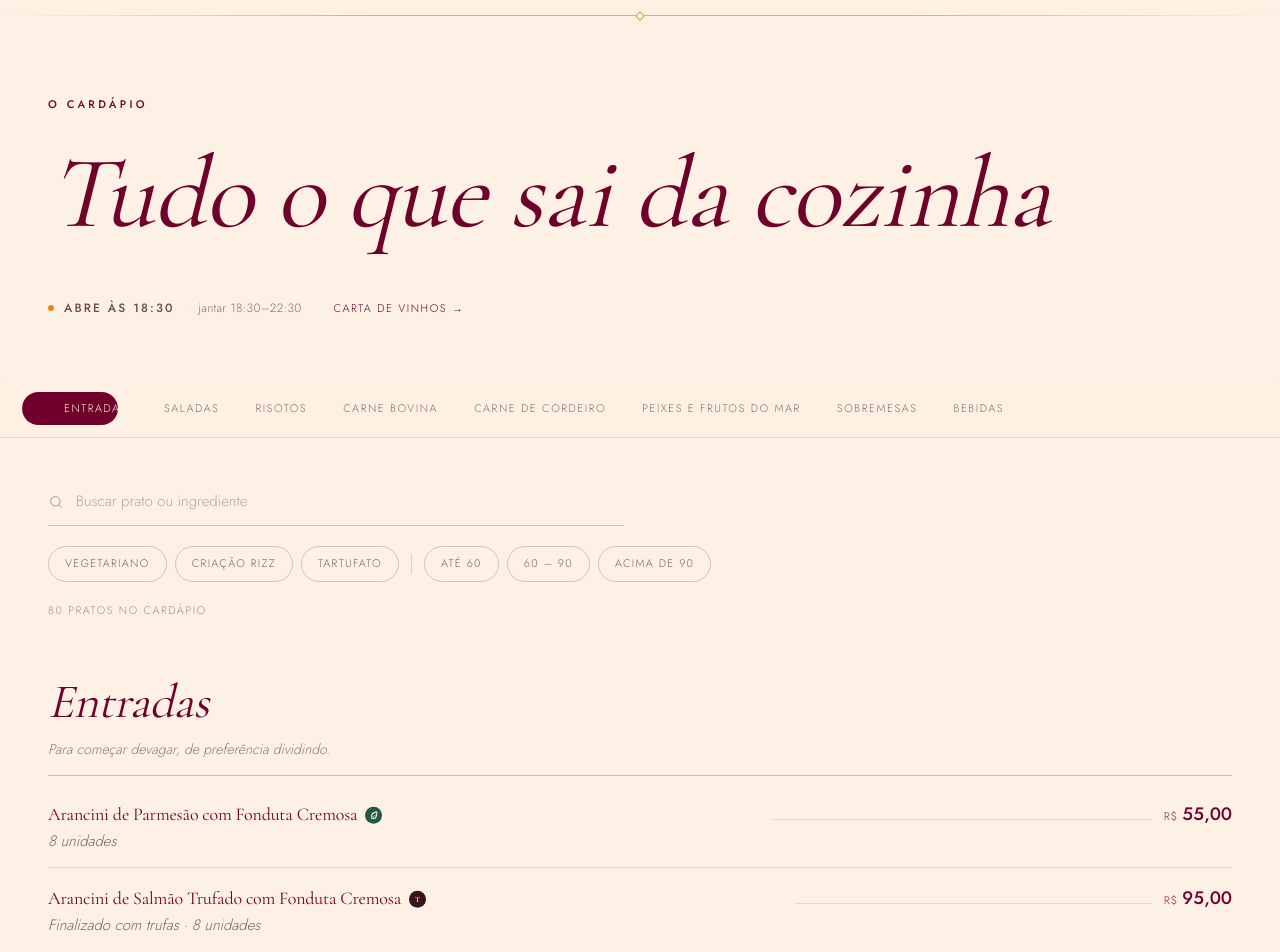
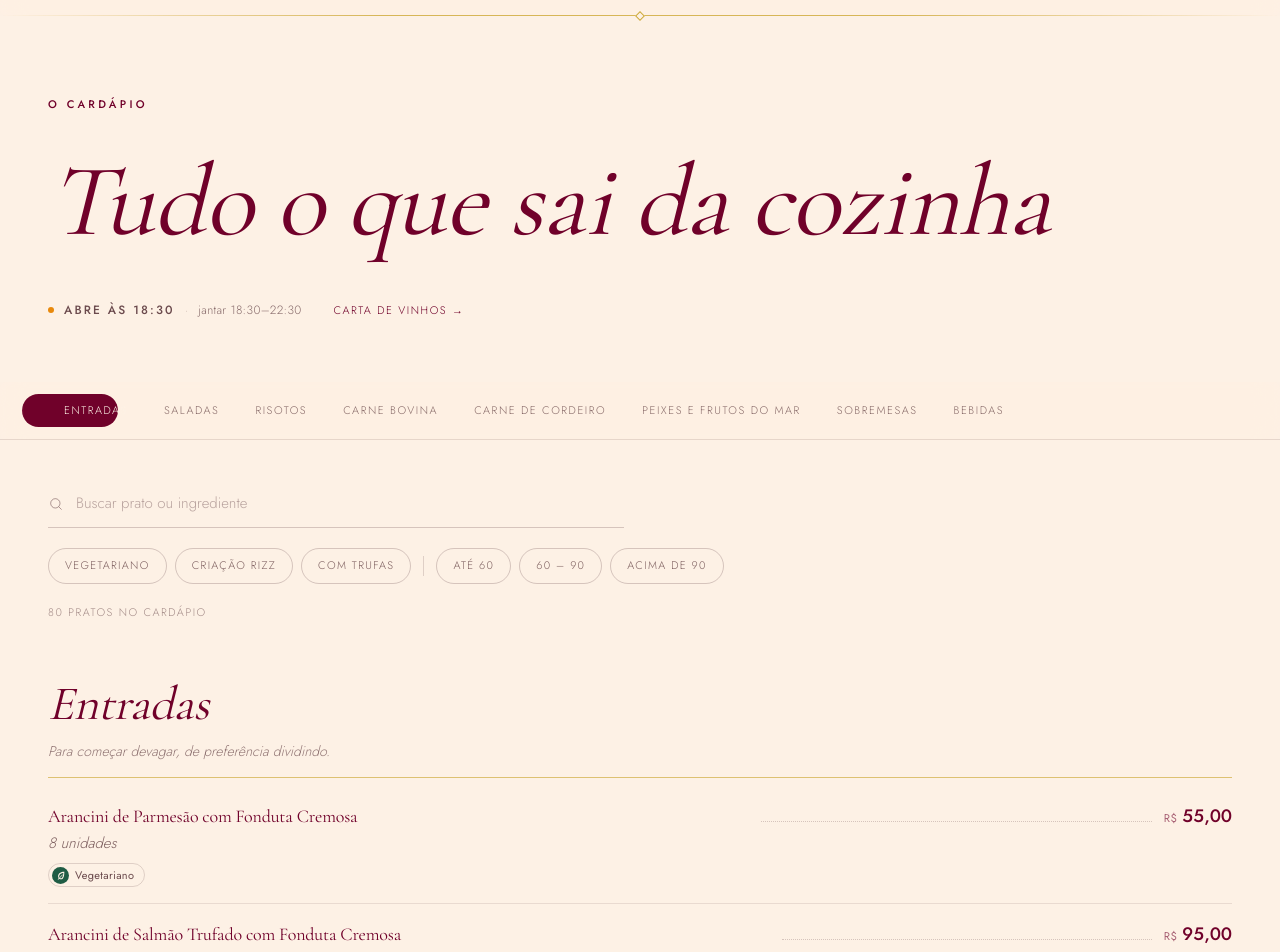
Before and after one commit to oceontech/rizz, a Next.js app: page /cardapio in a window 1280 px wide. Shown: the part 80-1032 px from the top of the page. Built offline with nearby package versions, Linux system fonts and the light colour scheme.

Commit message:
feat: implement menu page, home sections, data structures, and UI components

```diff
--- a/app/cardapio/page.tsx
+++ b/app/cardapio/page.tsx
@@ -42,10 +42,10 @@ function BlocoExecutivo() {
         </RevealScrub>
 
         <div className="mt-7 flex flex-wrap items-end gap-x-12 gap-y-4">
-          <p className="font-display text-[3rem] leading-none text-vinho md:text-[4rem]">
-            <span className="align-super text-base text-tinta/45">R$</span>{" "}
-            {preco(executivo.precoCompleto)}
-          </p>
+          <Preco
+            valor={executivo.precoCompleto}
+            className="text-[3rem] leading-none text-vinho md:text-[4rem]"
+          />
 
           <p className="max-w-sm text-sm italic text-tinta/70">
             {executivo.chamada}. Avulsos a partir de{" "}
--- a/app/globals.css
+++ b/app/globals.css
@@ -31,7 +31,9 @@
   /* Escala fluida — um só passo entre mobile e desktop */
   --text-hero: clamp(3.25rem, 13vw, 11rem);
   --text-display: clamp(2.75rem, 8vw, 6.5rem);
+  --text-display--line-height: 1.02;
   --text-titulo: clamp(2.25rem, 5.5vw, 4rem);
+  --text-titulo--line-height: 1.08;
   --text-subtitulo: clamp(1.5rem, 2.8vw, 2.25rem);
 
   /* Movimento */
@@ -114,12 +116,30 @@
      overflow hidden. Esta folga impede que o itálico encoste na borda:
      o invólucro da máscara cresce junto com o padding da linha. */
   .linha-split {
-    /* SEM margem negativa: ela encolhia o invólucro da máscara de volta, e o
-       padding acabava empurrando o texto para fora da área visível — foi o
-       que cortou os títulos na lateral. Só o padding faz o invólucro crescer.
-       A folga é à direita porque o itálico se inclina para esse lado. */
+    /* SEM margem negativa na linha: ela encolhia o invólucro da máscara de
+       volta, e o padding acabava empurrando o texto para fora da área
+       visível — foi o que cortou os títulos na lateral. Só o padding faz o
+       invólucro crescer. A folga lateral é à direita porque o itálico se
+       inclina para esse lado; em cima e embaixo ela guarda acentos e
+       descendentes. */
     padding-inline-end: 0.14em;
-    padding-block-end: 0.14em;
+    padding-block: 0.16em;
+  }
+
+  /* A folga de cima e de baixo não pode virar entrelinha: as máscaras
+     vizinhas se sobrepõem exatamente nessa folga (o negativo vai no
+     INVÓLUCRO, não na linha). Sem isso a linha de um título de 104px
+     ocupava 137px e "Mais de / 20 opções" ficava solto demais. */
+  .linha-split-mask + .linha-split-mask {
+    margin-block-start: -0.32em;
+  }
+
+  .linha-split-mask:first-child {
+    margin-block-start: -0.16em;
+  }
+
+  .linha-split-mask:last-child {
+    margin-block-end: -0.16em;
   }
 
   /* Os títulos de seção são em itálico — é o que dá o tom editorial da
--- a/components/home/Destaques.tsx
+++ b/components/home/Destaques.tsx
@@ -149,17 +149,21 @@ export default function Destaques() {
 
                 <div className="mt-4 flex items-start justify-between gap-4">
                   <div className="min-w-0">
-                    <h3 className="flex flex-wrap items-center gap-x-2 gap-y-1 font-display text-lg leading-snug text-creme transition-colors duration-300 group-hover:text-ambar">
+                    <h3 className="font-display text-lg leading-snug text-creme transition-colors duration-300 group-hover:text-ambar">
                       {item.nome}
-                      <ListaSelos badges={item.badges} />
-                      {item.vpj && (
-                        <SeloOrigem className="border-ouro/50 text-ouro" />
-                      )}
                     </h3>
                     {item.descricao && (
                       <p className="mt-1.5 line-clamp-2 text-sm leading-snug text-creme/50">
                         {item.descricao}
                       </p>
+                    )}
+                    {(item.badges?.length || item.vpj) && (
+                      <div className="mt-3 flex flex-wrap items-center gap-1.5">
+                        <ListaSelos badges={item.badges} tom="escuro" />
+                        {item.vpj && (
+                          <SeloOrigem className="border-ouro/50 text-ouro" />
+                        )}
+                      </div>
                     )}
                   </div>
 
--- a/components/home/Executivo.tsx
+++ b/components/home/Executivo.tsx
@@ -11,7 +11,6 @@ import BadgeExecutivo from "@/components/ui/BadgeExecutivo";
 import { BotaoLink } from "@/components/ui/Botao";
 import Preco from "@/components/ui/Preco";
 import { executivo } from "@/data/executivo";
-import { preco } from "@/lib/format";
 import { img } from "@/lib/images";
 
 /**
@@ -85,20 +84,29 @@ export default function Executivo() {
                 nada — o mesmo Red Angus, os mesmos risotos.
               </p>
 
-              <div className="mt-12 flex flex-wrap items-end gap-x-14 gap-y-8">
+              {/* Rótulos no topo, valores alinhados pela base: com `items-end`
+                  no grupo, o rótulo do valor menor descia e os dois ficavam
+                  desencontrados. */}
+              <div className="mt-12 flex flex-wrap gap-x-14 gap-y-8">
                 <div>
                   <p className="eyebrow text-tinta/50">Menu completo</p>
-                  <p className="mt-2 font-display text-[3.5rem] leading-none text-vinho md:text-[4.5rem]">
-                    <span className="align-super text-lg text-tinta/45">R$</span>{" "}
-                    {preco(executivo.precoCompleto)}
-                  </p>
+                  <div className="mt-3 flex h-14 items-end md:h-[4.25rem]">
+                    <Preco
+                      valor={executivo.precoCompleto}
+                      className="text-[3.25rem] leading-none text-vinho md:text-[4.25rem]"
+                    />
+                  </div>
                 </div>
 
                 <div>
                   <p className="eyebrow text-tinta/50">Pratos avulsos</p>
-                  <p className="mt-2 font-display text-[2rem] leading-none text-tinta">
-                    a partir de {preco(executivo.precoAvulsoMin)}
-                  </p>
+                  <div className="mt-3 flex h-14 items-end gap-2.5 md:h-[4.25rem]">
+                    <span className="pb-1 text-base text-tinta/70 md:pb-1.5">a partir de</span>
+                    <Preco
+                      valor={executivo.precoAvulsoMin}
+                      className="text-[2rem] leading-none text-tinta md:text-[2.5rem]"
+                    />
+                  </div>
                 </div>
               </div>
 
@@ -136,7 +144,7 @@ export default function Executivo() {
                   .filter((p) => p.img)
                   .slice(0, 3)
                   .map((prato) => (
-                    <figure key={prato.id} className="min-w-0">
+                    <figure key={prato.id} className="flex min-w-0 flex-col">
                       <Parallax className="aspect-[3/4]" forca={6}>
                         <Image
                           src={img(prato.img!)}
@@ -146,12 +154,13 @@ export default function Executivo() {
                           className="size-full object-cover"
                         />
                       </Parallax>
-                      <figcaption className="mt-3 text-[0.8125rem] leading-snug text-tinta/80 md:text-sm">
-                        {prato.nome}
-                        <Preco
-                          valor={prato.preco}
-                          className="mt-1.5 flex text-base text-vinho md:text-lg"
-                        />
+                      {/* Nome em cima, preço no pé: com nomes de 2 e 3 linhas,
+                          os preços ficam na mesma altura nos três cards. */}
+                      <figcaption className="mt-3 flex grow flex-col text-[0.8125rem] leading-snug text-tinta/80 md:text-sm">
+                        <span>{prato.nome}</span>
+                        <span className="mt-auto block pt-2">
+                          <Preco valor={prato.preco} className="text-base text-vinho md:text-lg" />
+                        </span>
                       </figcaption>
                     </figure>
                   ))}
--- a/components/home/PratoAssinatura.tsx
+++ b/components/home/PratoAssinatura.tsx
@@ -9,8 +9,8 @@ import RevealScrub from "@/components/motion/RevealScrub";
 import SeloRotativo from "@/components/brand/SeloRotativo";
 import { BotaoLink } from "@/components/ui/Botao";
 import { ListaSelos } from "@/components/ui/Selos";
+import Preco from "@/components/ui/Preco";
 import { pratoAssinatura } from "@/data/menu";
-import { preco } from "@/lib/format";
 import { img } from "@/lib/images";
 
 /**
@@ -150,11 +150,11 @@ export default function PratoAssinatura({ entradaPeloVideo = false }: { entradaP
               {pratoAssinatura.texto}
             </p>
 
-            <div className="mt-10 flex flex-wrap items-end gap-5">
-              <p className="font-display text-6xl leading-none text-tinta md:text-7xl">
-                <span className="align-super text-lg text-tinta/60">R$</span>{" "}
-                {preco(pratoAssinatura.preco)}
-              </p>
+            <div className="mt-10 flex flex-wrap items-center gap-x-6 gap-y-4">
+              <Preco
+                valor={pratoAssinatura.preco}
+                className="text-5xl leading-none text-tinta md:text-6xl"
+              />
               <ListaSelos badges={pratoAssinatura.badges} />
             </div>
 
--- a/components/menu/MenuClient.tsx
+++ b/components/menu/MenuClient.tsx
@@ -21,22 +21,34 @@ const faixas: {
 ];
 
 /** Linha do cardápio, no desenho da peça impressa: preço sem "R$". */
-function Linha({ item }: { item: MenuItem }) {
+function Linha({
+  item,
+  ativos,
+  onAlternar,
+}: {
+  item: MenuItem;
+  ativos: Badge[];
+  onAlternar: (b: Badge) => void;
+}) {
   return (
     <li
       data-linha
       className="flex items-baseline gap-3 border-b border-tinta/10 py-4 last:border-0"
     >
       <div className="min-w-0 grow">
-        <h3 className="flex flex-wrap items-center gap-x-2 gap-y-1 text-[1.0625rem] leading-snug text-vinho md:text-lg">
+        <h3 className="text-[1.0625rem] leading-snug text-vinho md:text-lg">
           {item.nome}
-          <ListaSelos badges={item.badges} />
-          {item.vpj && <SeloOrigem />}
         </h3>
         {item.descricao && (
           <p className="mt-1 text-[0.9375rem] italic leading-snug text-tinta/65">
             {item.descricao}
           </p>
+        )}
+        {(item.badges?.length || item.vpj) && (
+          <div className="mt-2.5 flex flex-wrap items-center gap-1.5">
+            <ListaSelos badges={item.badges} ativos={ativos} onAlternar={onAlternar} />
+            {item.vpj && <SeloOrigem />}
+          </div>
         )}
       </div>
 
@@ -68,6 +80,13 @@ export default function MenuClient() {
     setBadges((atual) =>
       atual.includes(b) ? atual.filter((x) => x !== b) : [...atual, b],
     );
+  }
+
+  // Filtro pela etiqueta de um prato: a lista muda embaixo do dedo, então
+  // leva até os filtros, onde se vê o que está ativo e quantos pratos sobraram.
+  function alternarPelaLinha(b: Badge) {
+    alternarBadge(b);
+    requestAnimationFrame(() => scrollToTarget("#filtros", 72));
   }
 
   const filtrado = useMemo(() => {
@@ -285,7 +304,7 @@ export default function MenuClient() {
       </div>
 
       {/* Filtros */}
-      <div className="mt-10 flex flex-col gap-5">
+      <div id="filtros" className="mt-10 flex flex-col gap-5">
         <label className="relative block max-w-xl">
           <span className="sr-only">Buscar no cardápio</span>
           <svg
@@ -419,7 +438,7 @@ export default function MenuClient() {
                           {cat.itens
                             .filter((it) => it.grupo === g)
                             .map((item) => (
-                              <Linha key={item.id} item={item} />
+                              <Linha key={item.id} item={item} ativos={badges} onAlternar={alternarPelaLinha} />
                             ))}
                         </ul>
                       </div>
@@ -428,7 +447,7 @@ export default function MenuClient() {
                 ) : (
                   <ul className="mt-2">
                     {cat.itens.map((item) => (
-                      <Linha key={item.id} item={item} />
+                      <Linha key={item.id} item={item} ativos={badges} onAlternar={alternarPelaLinha} />
                     ))}
                   </ul>
                 )}
--- a/components/ui/Preco.tsx
+++ b/components/ui/Preco.tsx
@@ -5,7 +5,8 @@ import { precoNumero } from "@/lib/format";
  * algarismos alinhados e de largura fixa. A Cormorant ficava fina demais em
  * tamanho pequeno, e os algarismos de estilo antigo dela sobem e descem.
  *
- * O tamanho vem de fora (`className`); o "R$" acompanha em proporção.
+ * O tamanho vem de fora (`className`); o "R$" acompanha em proporção, mas
+ * para em 18px — nos preços grandes ele pesava ao lado do valor.
  */
 export default function Preco({
   valor,
@@ -28,7 +29,7 @@ export default function Preco({
     <span
       className={`inline-flex items-baseline gap-[0.25em] whitespace-nowrap font-sans font-medium tabular-nums lining-nums tracking-[0.01em] ${className}`}
     >
-      <span className="text-[0.62em] font-normal tracking-[0.06em] opacity-60">
+      <span className="text-[min(0.62em,1.125rem)] font-normal tracking-[0.06em] opacity-60">
         R$
       </span>
       {numero}
--- a/components/ui/Selos.tsx
+++ b/components/ui/Selos.tsx
@@ -15,7 +15,7 @@ export function SeloBadge({ badge }: { badge: Badge }) {
 
   return (
     <span
-      className={`inline-flex size-[1.0625rem] shrink-0 translate-y-[0.1em] items-center justify-center rounded-full text-[0.5rem] font-semibold leading-none ${estilo[badge]}`}
+      className={`inline-flex size-[1.0625rem] shrink-0 items-center justify-center rounded-full text-[0.5rem] font-semibold not-italic leading-none ${estilo[badge]}`}
       title={info.descricao}
     >
       {badge === "vegetariano" ? (
@@ -30,13 +30,91 @@ export function SeloBadge({ badge }: { badge: Badge }) {
   );
 }
 
-export function ListaSelos({ badges }: { badges?: Badge[] }) {
+const tons = {
+  claro: {
+    base: "border-tinta/15 text-tinta/75",
+    interativo: "hover:border-vinho/45 hover:text-vinho",
+    ativo: "border-vinho bg-vinho/[0.07] text-vinho",
+  },
+  escuro: {
+    base: "border-creme/20 text-creme/75",
+    interativo: "hover:border-ambar/60 hover:text-ambar",
+    ativo: "border-ambar text-ambar",
+  },
+} as const;
+
+/**
+ * Etiqueta legível: o disco da peça impressa + o nome por extenso. O disco
+ * sozinho ("T", "R") não dizia nada a quem não conhece a legenda.
+ *
+ * Com `onAlternar` vira botão de filtro — tocar na etiqueta de um prato
+ * mostra só os pratos com ela.
+ */
+export function EtiquetaBadge({
+  badge,
+  tom = "claro",
+  ativo = false,
+  onAlternar,
+}: {
+  badge: Badge;
+  tom?: keyof typeof tons;
+  ativo?: boolean;
+  onAlternar?: (b: Badge) => void;
+}) {
+  const info = BADGES[badge];
+  const t = tons[tom];
+  const classe = `inline-flex h-6 shrink-0 items-center gap-1.5 rounded-full border pl-[3px] pr-2.5 font-sans text-[0.6875rem] font-normal not-italic leading-none tracking-[0.03em] transition-colors duration-300 ${
+    ativo ? t.ativo : t.base
+  }`;
+
+  if (!onAlternar) {
+    return (
+      <span className={classe} title={info.descricao}>
+        <SeloBadge badge={badge} />
+        {info.rotulo}
+      </span>
+    );
+  }
+
+  return (
+    <button
+      type="button"
+      onClick={() => onAlternar(badge)}
+      aria-pressed={ativo}
+      title={ativo ? `Mostrar todos os pratos` : `Ver só pratos: ${info.rotulo}`}
+      className={`${classe} ${t.interativo} cursor-pointer`}
+    >
+      <SeloBadge badge={badge} />
+      {info.rotulo}
+    </button>
+  );
+}
+
+export function ListaSelos({
+  badges,
+  tom = "claro",
+  ativos = [],
+  onAlternar,
+  className = "",
+}: {
+  badges?: Badge[];
+  tom?: keyof typeof tons;
+  ativos?: Badge[];
+  onAlternar?: (b: Badge) => void;
+  className?: string;
+}) {
   if (!badges?.length) return null;
 
   return (
-    <span className="inline-flex items-center gap-1 align-middle">
+    <span className={`inline-flex flex-wrap items-center gap-1.5 ${className}`}>
       {badges.map((b) => (
-        <SeloBadge key={b} badge={b} />
+        <EtiquetaBadge
+          key={b}
+          badge={b}
+          tom={tom}
+          ativo={ativos.includes(b)}
+          onAlternar={onAlternar}
+        />
       ))}
     </span>
   );
@@ -59,7 +137,7 @@ export function SeloOrigem({
   return (
     <span
       title={titulo}
-      className={`inline-flex h-[1.0625rem] shrink-0 translate-y-[0.1em] items-center rounded-full border border-vinho/45 px-1.5 text-[0.5rem] font-semibold tracking-[0.12em] text-vinho/85 ${className}`}
+      className={`inline-flex h-6 shrink-0 items-center rounded-full border border-vinho/45 px-2.5 font-sans text-[0.625rem] font-semibold not-italic leading-none tracking-[0.12em] text-vinho/85 ${className}`}
     >
       <span aria-hidden>{rotulo}</span>
       <span className="sr-only">{titulo}</span>
--- a/data/menu.ts
+++ b/data/menu.ts
@@ -30,7 +30,7 @@ export const BADGES: Record<
 > = {
   vegetariano: { sigla: "V", rotulo: "Vegetariano", descricao: "Opção Vegetariana" },
   rizz: { sigla: "R", rotulo: "Criação Rizz", descricao: "Criação Rizz" },
-  tartufato: { sigla: "T", rotulo: "Tartufato", descricao: "Tartufato" },
+  tartufato: { sigla: "T", rotulo: "Com trufas", descricao: "Tartufato — finalizado com trufas" },
 };
 
 /**
```
